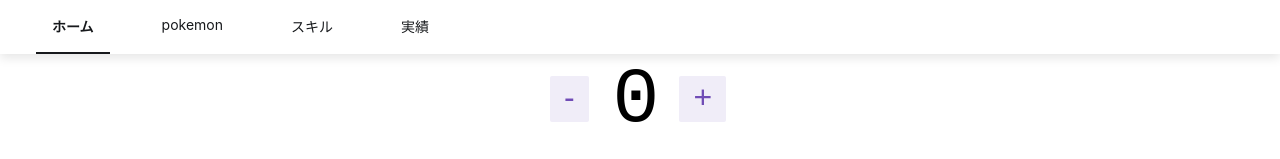
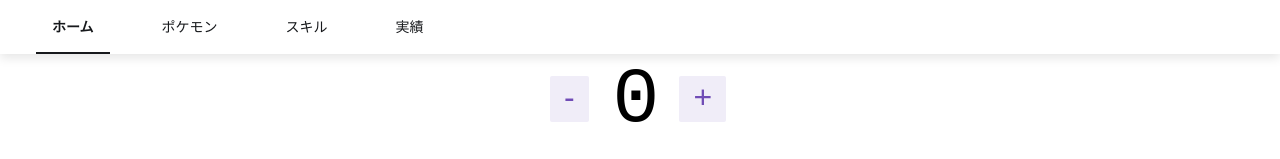
Before and after one commit to Naoyuki-Hayasaka/app-Nov8-2021, a React (Create React App) app: page / in a window 1280 px wide. Shown: the top 159 px of the page. Built offline with nearby package versions, Linux system fonts and the light colour scheme.

Commit message:
Created the pokemonSlice.ts

```diff
--- a/src/app/store.ts
+++ b/src/app/store.ts
@@ -1,10 +1,12 @@
-import { configureStore, ThunkAction, Action } from '@reduxjs/toolkit';
-import counterReducer from '../features/counter/counterSlice';
+import { configureStore, ThunkAction, Action } from "@reduxjs/toolkit";
+import counterReducer from "../features/counter/counterSlice";
+import pokemonReducer from "../features/pokemon/pokemonSlice";
 
 export const store = configureStore({
   reducer: {
     counter: counterReducer,
-  },
+    pokemon: pokemonReducer
+  }
 });
 
 export type AppDispatch = typeof store.dispatch;
--- a/src/features/components/Header.tsx
+++ b/src/features/components/Header.tsx
@@ -38,7 +38,7 @@ const Header: FC = () => {
         ホーム
       </HeaderLink>
       <HeaderLink isselected={location.pathname === "/pokemon"} to="/pokemon">
-        pokemon
+        ポケモン
       </HeaderLink>
       <HeaderLink isselected={location.pathname === "/skills"} to="/skills">
         スキル
--- /dev/null
+++ b/src/features/pokemon/pokemonSlice.ts
@@ -0,0 +1,9 @@
+import { createSlice } from "@reduxjs/toolkit";
+
+export const pokemonSlice = createSlice({
+  name: "pokemon",
+  initialState: [],
+  reducers: {}
+});
+
+export default pokemonSlice.reducer;
```
